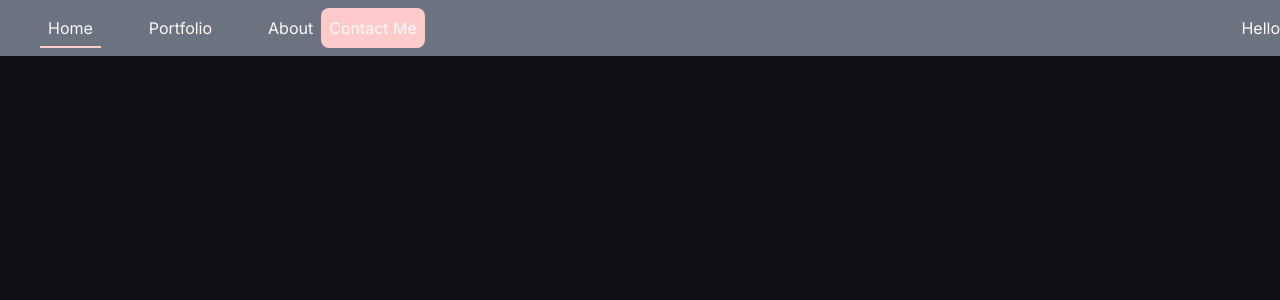
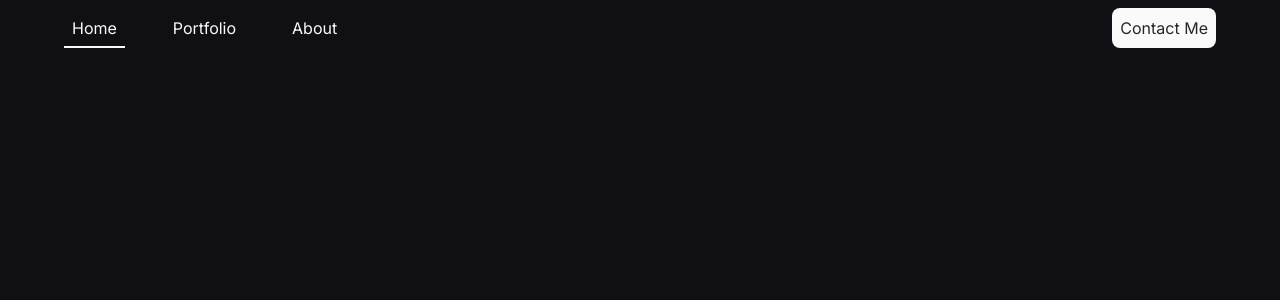
Before and after one commit to danny-zou18/portfolio-site, a Next.js app in the folder project/: page / in a window 1280 px wide. Shown: the top 300 px of the page. Built offline with nearby package versions, Linux system fonts and the light colour scheme.

Commit message:
rethemed navbar

```diff
--- a/project/src/app/components/Navbar.tsx
+++ b/project/src/app/components/Navbar.tsx
@@ -13,7 +13,6 @@ interface NavBtnProp {
 }
 
 const NavBtn: React.FC<NavBtnProp> = ({ href, whereto }) => {
-
   const whileHover = {
     scale: 1.1,
     backgroundColor: "#00000010",
@@ -23,31 +22,44 @@ const NavBtn: React.FC<NavBtnProp> = ({ href, whereto }) => {
   const isActive = pathname === href;
 
   return (
-    <motion.div className="group rounded-sm p-2 ml-10 relative" whileHover={whileHover}>
+    <motion.div
+      className="group rounded-sm p-2 ml-10 relative first:ml-0"
+      whileHover={whileHover}
+    >
       <Link href={href} className="">
         {whereto}
       </Link>
-      <div className="absolute bottom-0 left-0 h-0.5 bg-red-50 transition-all duration-500 group-hover:w-full w-0"></div>
-      <div className={`absolute bottom-0 left-0 h-0.5 bg-red-200 transition-all duration-500 ${isActive ? 'w-full' : ''}`}></div>
+      <div className="absolute bottom-0 left-0 h-0.5 bg-primary transition-all duration-500 group-hover:w-full w-0"></div>
+      <div
+        className={`absolute bottom-0 left-0 h-0.5 bg-primary transition-all duration-500 ${
+          isActive ? "w-full" : ""
+        }`}
+      ></div>
     </motion.div>
   );
 };
 
 const Navbar: React.FC = () => {
-    const contactModal = useContactModal();
+  const contactModal = useContactModal();
 
-    const openContact = useCallback(() => {
-        contactModal.onOpen();
-    }, [contactModal]);
+  const openContact = useCallback(() => {
+    contactModal.onOpen();
+  }, [contactModal]);
   return (
-    <div className="flex flew-row justify-between items-center h-14  bg-gray-500">
+    <div className="flex flew-row justify-between items-center h-14 w-[90%] ml-auto mr-auto">
       <div className="flex flex-row  ">
         <NavBtn href="/" whereto="Home" />
         <NavBtn href="/portfolio" whereto="Portfolio" />
         <NavBtn href="/about" whereto="About" />
-        <button className="pl-2 pr-2 rounded-lg bg-red-200" onClick={openContact}>Contact Me</button>
       </div>
-      <div className="">Hello</div>
+      <div className="">
+        <button
+          className="p-2 rounded-lg bg-primary text-secondary "
+          onClick={openContact}
+        >
+          Contact Me
+        </button>
+      </div>
     </div>
   );
 };
```
